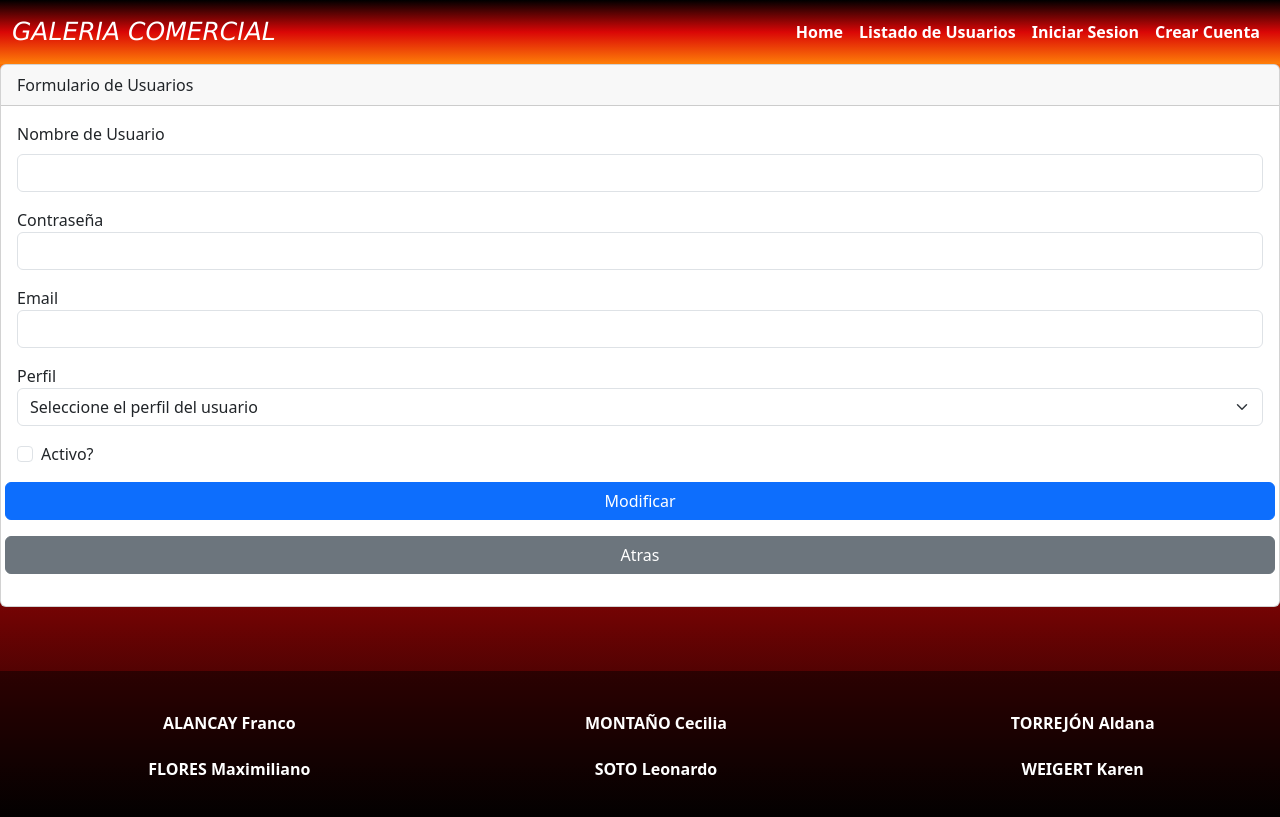
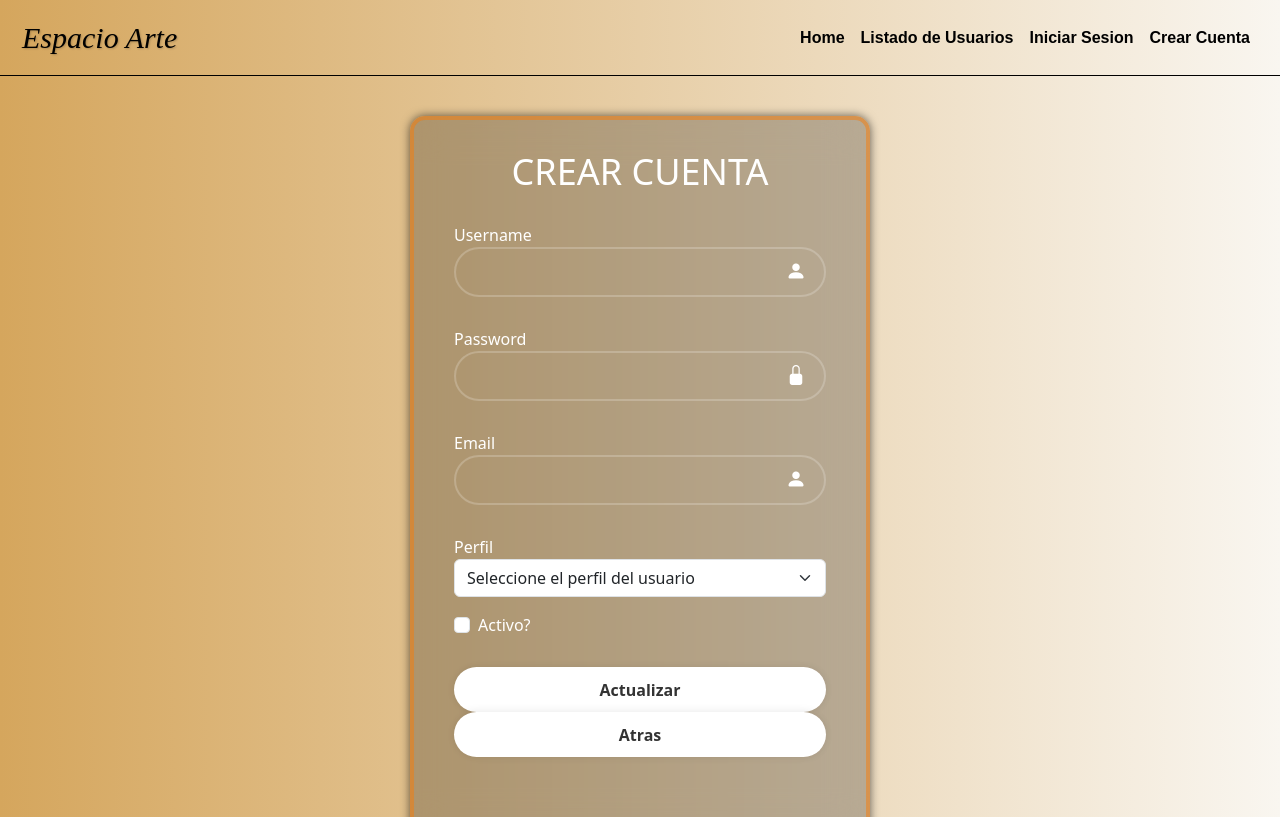
Before and after one commit to karen-loreley/TP-Final--ServicioWeb_-AlancayFloresMonta-oSotoTorrejonWeigert, an Angular app in the folder frontend/: page /registro in a window 1280 px wide. Shown: the top 817 px of the page. Built offline with nearby package versions, Linux system fonts and the light colour scheme; no server answers.

Commit message:
cambios frontend htmls y css

```diff
--- a/frontend/src/app/app.routes.ts
+++ b/frontend/src/app/app.routes.ts
@@ -24,6 +24,7 @@ export const routes: Routes = [
         //usuarios
         {path: 'crud-usuarios', component: CrudUsuariosComponent,},
         {path: 'registro', component: UsuarioFormComponent},
+        {path: 'registro/:id', component: UsuarioFormComponent},
         {path: 'login',component: LoginComponent},
 
         //local
--- a/frontend/src/app/components/layouts/header/header.component.css
+++ b/frontend/src/app/components/layouts/header/header.component.css
@@ -1,26 +1,42 @@
-nav{
-    background: linear-gradient(0deg, #ff7f08, #da0606, #000000);
-}
-.navbar-brand, .nav-link {
-    color: #ffffff !important;
+/* Estilo para la barra de navegación */
+nav {
+    background: linear-gradient(to right, #d5a65d, #f9f6f0);
+    color: #333333;
+    padding: 10px;
+    text-align: center;
+    border-bottom: 1px solid #000000;
+    top: 0;
+    left: 0;
+    width: 100%;
 }
 
-.navbar-brand{
-    font-family: Verdana, Geneva, Tahoma, sans-serif;
+.navbar-brand, .nav-link {
+    color: #000000 !important;
+}
+
+.navbar-brand {
+    font-family: 'Playfair Display', serif; /* Fuente serif elegante */
     font-style: italic;
-    font-size: 25px;
+    font-size: 30px; /* Tamaño mayor para destacar */
+    color: #333333; /* Gris oscuro para el texto */
+    text-shadow: 1px 1px 2px rgba(0, 0, 0, 0.2); /* Sombra sutil para dar profundidad */
 }
-.nav-link{
+
+.nav-link {
+    font-family: 'Montserrat', sans-serif;
     font-weight: bold;
     margin-left: auto;
 }
+
 .nav-link:hover {
-    color: #ffffff !important;
+    color: #d5a65d !important;
 }
+
+
 .btn-outline-light:hover {
-    background: linear-gradient(0deg, #ff0808, #000000);
-    color: #fff0f0;
+    background: linear-gradient(0deg, #474343, #070605);
 }
+
 .navbar-nav {
     margin-left: auto;
 }
--- a/frontend/src/app/components/layouts/header/header.component.html
+++ b/frontend/src/app/components/layouts/header/header.component.html
@@ -1,7 +1,7 @@
 <nav class="navbar navbar-expand-lg">
     <div class="container-fluid">
         <a class="navbar-brand" href="/">
-            GALERIA COMERCIAL
+            Espacio Arte
         </a>
         <button class="navbar-toggler" type="button" data-bs-toggle="collapse" data-bs-target="#navbarNav"
             aria-controls="navbarNav" aria-expanded="false" aria-label="Toggle navigation">
@@ -16,7 +16,7 @@
                 <li class="nav-item"><a class="nav-link btn btn-outline-light" [routerLink]="['home']">Home</a></li>
                 <li class="nav-item"><a class="nav-link btn btn-outline-light" [routerLink]="['crud-usuarios']">Listado de Usuarios</a></li>
 
-                <li class="nav-item"><a class="nav-link btn btn-outline-light" [routerLink]="['/']">Iniciar Sesion</a></li>
+                <li class="nav-item"><a class="nav-link btn btn-outline-light" [routerLink]="['/login']">Iniciar Sesion</a></li>
                 <li class="nav-item"><a class="nav-link btn btn-outline-light" [routerLink]="['registro']">Crear Cuenta</a></li>
             </ul>
         </div>
--- a/frontend/src/app/components/locals/local-form/local-form.component.css
+++ b/frontend/src/app/components/locals/local-form/local-form.component.css
@@ -0,0 +1,75 @@
+/* Estilo del body */
+.body {
+    display: flex;
+    justify-content: center;
+    align-items: center;
+    padding-top: 40px;
+    background-size: cover;
+    background-position: center;
+}
+
+/* Estilo del contenedor principal */
+.login {
+    width: 100%;
+    max-width: 1200px; /* Ancho máximo del contenedor para dispositivos grandes */
+    background-color: rgba(0, 0, 0, 0.227);
+    border: 4px solid rgba(247, 124, 9, 0.5);
+    backdrop-filter: blur(20px);
+    box-shadow: 0 0 10px rgba(0, 0, 0, 0.595);
+    color: #fff;
+    border-radius: 15px;
+    padding: 30px;
+    display: flex;
+    gap: 20px; /* Espacio entre los dos bloques (formulario y tarjeta) */
+}
+
+/* Estilo para el formulario */
+.form {
+    background-color: rgba(0, 0, 0, 0.3); /* Fondo con transparencia */
+    border-radius: 10px;
+    padding: 20px;
+}
+
+/* Estilo para los títulos del formulario */
+.titulo3 h3 {
+    font-size: 24px;
+    text-align: center;
+    color: #fff;
+}
+
+/* Estilo para los campos del formulario */
+.form-group {
+    margin-bottom: 15px;
+}
+
+.form-group label {
+    font-weight: bold;
+    color: #fff;
+}
+
+.form-control {
+    background: transparent;
+    border: 2px solid rgba(255, 255, 255, 0.5);
+    border-radius: 20px;
+    color: #fff;
+}
+
+.form-control:focus {
+    border-color: rgba(255, 255, 255, 0.8);
+    box-shadow: none;
+}
+
+.btn {
+    width: 100%;
+    height: 45px;
+    border-radius: 20px;
+    box-shadow: 0 0 10px rgba(0, 0, 0, 0.1);
+}
+
+/* Estilo para la tarjeta de detalle */
+.card {
+    background: linear-gradient(to right, #d5a65d, #f9f6f0);
+    border-radius: 10px;
+    padding: 20px;
+    color: #000000;
+}
--- a/frontend/src/app/components/locals/local-form/local-form.component.html
+++ b/frontend/src/app/components/locals/local-form/local-form.component.html
@@ -3,7 +3,7 @@
       <div class="titulo3">
         <br>
           <h3>Formulario Local</h3>
-          <br>
+        <br>
       </div>
       <form class="p-3" #productoForm="ngForm">
           <div class="form-group">
--- a/frontend/src/app/components/locals/local/local.component.html
+++ b/frontend/src/app/components/locals/local/local.component.html
@@ -24,7 +24,6 @@
 
         <div class="card-title">{{ l.nombre }}</div>
         <div class="card-subtitle">Superficie: {{ l.superficie }} m2</div>
->>>>>>> 3b72607a382ad630b2cf4fa9bd5a713e7c2a5b67
         <div class="card-subtitle">
           <span *ngIf="l.alquilado; else notRented">Alquilado</span>
           <ng-template #notRented>No se puede Alquilar</ng-template>
--- a/frontend/src/app/components/usuarios/login/login.component.css
+++ b/frontend/src/app/components/usuarios/login/login.component.css
@@ -2,20 +2,17 @@
     display: flex;
     justify-content: center;
     align-items: center;
-    min-height: 96vh;
-    /*background-color: blue;*/
-    background: url('https://i.gifer.com/o6m.gif') no-repeat;
+    min-height: 70vh;
     background-size: cover;
     background-position: center;
-    /*filter: blur(20px)*/
 }
 
 .login{
     width: 460px;
-    background: transparent;
+    background-color: rgba(0, 0, 0, 0.227);
     border: 4px solid rgba(247, 124, 9, .5);
     backdrop-filter: blur(20px);
-    box-shadow: 0 0 10px rgba(0, 0, 0, .2);
+    box-shadow: 0 0 10px rgba(0, 0, 0, 0.595);
     color: #fff;
     border-radius: 15px;
     padding: 30px 40px ;
--- a/frontend/src/app/components/usuarios/usuario-form/usuario-form.component.css
+++ b/frontend/src/app/components/usuarios/usuario-form/usuario-form.component.css
@@ -0,0 +1,71 @@
+.body{
+    display: flex;
+    justify-content: center;
+    align-items: center;
+    padding-top: 40px;
+    background-size: cover;
+    background-position: center;
+}
+
+.login{
+    width: 460px;
+    background-color: rgba(0, 0, 0, 0.227);
+    border: 4px solid rgba(247, 124, 9, .5);
+    backdrop-filter: blur(20px);
+    box-shadow: 0 0 10px rgba(0, 0, 0, 0.595);
+    color: #fff;
+    border-radius: 15px;
+    padding: 30px 40px ;
+}
+
+.login h1{
+    font-size: 36px;
+    text-align: center;
+}
+
+.login .form-group{
+    position: relative;
+    width: 100%;
+    height: 50%;
+    margin: 30px 0;
+}
+
+.form-group input{
+    width: 100%;
+    height: 100%;
+    background: transparent;
+    border: none;
+    outline: none;
+    border:2px solid rgba(255,255,255, .2);
+    border-radius: 40px;
+    font-size: 16px;
+    color: #fff;
+    padding: 12px 24px 12px 12px;
+}
+
+.form-group i{
+    position: absolute;
+    right: 20px;
+    top:65%;
+    transform: translateY(-50%);
+    font-size: 20px;
+}
+
+.form-group a{
+    color: #fff;
+    font-size: 16px;
+}
+
+.form-group .btn{
+    width: 100%;
+    height: 45px;
+    background: #fff;
+    border: none;
+    outline: none;
+    border-radius: 40px;
+    box-shadow: 0 0 10px rgba(0, 0, 0, .1);
+    cursor: pointer;
+    font-size: 16px;
+    color: #333;
+    font-weight: 600;
+}
--- a/frontend/src/app/components/usuarios/usuario-form/usuario-form.component.html
+++ b/frontend/src/app/components/usuarios/usuario-form/usuario-form.component.html
@@ -1,20 +1,21 @@
-<div class="card">
-    <div class="card-header">
-        Formulario de Usuarios
-    </div>
-    <div class="card-body">
-        <form>
-            <div class="mb-3">
-                <label for="nombreUsuario" class="form-label">Nombre de Usuario</label>
-                <input name="nombreUsuario" type="text" class="form-control" id="nombreUsuario" [(ngModel)]="usuario.usuario">
+<div class="body">
+    <div class="login">
+        <h1>CREAR CUENTA</h1>
+        <form name="form">
+            <div class="form-group">
+                <label for="username">Username</label>
+                <input type="text" class="formcontrol" name="username" [(ngModel)]="usuario.usuario" />
+                <i class="bi bi-person-fill"></i>
             </div>
-            <div class="mb-3">
-                <label class="col-sm-12 col-md-4" for="password">Contraseña</label>
-                <input class="form-control col-sm-12 col-md-8" id="password" type="password" name="password" [(ngModel)]="usuario.password"/>
+            <div class="form-group">
+                <label for="password">Password</label>
+                <input type="password" class="formcontrol" name="password" [(ngModel)]="usuario.password" />
+                <i class="bi bi-lock-fill"></i>
             </div>
-            <div class="mb-3">
-                <label class="col-sm-12 col-md-4" for="email">Email</label>
-                <input class="form-control col-sm-12 col-md-8" id="email" type="email" name="email" [(ngModel)]="usuario.email"/>
+            <div class="form-group">
+                <label for="email">Email</label>
+                <input type="text" class="formcontrol" name="email" [(ngModel)]="usuario.usuario" />
+                <i class="bi bi-person-fill"></i>
             </div>
             <div class="mb-3">
                 <label class="col-sm-12 col-md-4" for="perfil">Perfil</label>
@@ -28,12 +29,12 @@
             <div class="mb-3 form-check">
                 <input type="checkbox" class="form-check-input" id="activo" (change)="cambiarActivo($event)">
                 <label class="form-check-label" for="destacado">Activo?</label>
-              </div>
-            <div class="row form-group">
-            <button type="button" class="btn btn-primary mb-3" (click)="registrarUsuario()" *ngIf="accion=='new'">Registrar</button>
-            <button type="button" class="btn btn-primary mb-3" *ngIf="accion=='update'" (click)="modificarUsuario()">Modificar</button>
-            <button type="button" class="btn btn-secondary mb-3" (click)="atras()">Atras</button>
-</div>
+            </div>
+            <div class="form-group">
+                <button *ngIf="accion=='new'" type="submit" class="btn btn-primary" (click)="registrarUsuario()">Agregar</button>
+                <button *ngIf="accion=='update'" type="submit" class="btn btn-success" (click)="modificarUsuario()">Actualizar</button>
+                <button type="button" class="btn btn-secondary mb-3" (click)="atras()">Atras</button>
+            </div>
         </form>
     </div>
 </div>
--- a/frontend/src/styles.css
+++ b/frontend/src/styles.css
@@ -1,3 +1,3 @@
 body {
-    background: linear-gradient(180deg, #ff8008, #da0606, #000000);
+    background: linear-gradient(to right, #d5a65d, #f9f6f0);
 }
```
